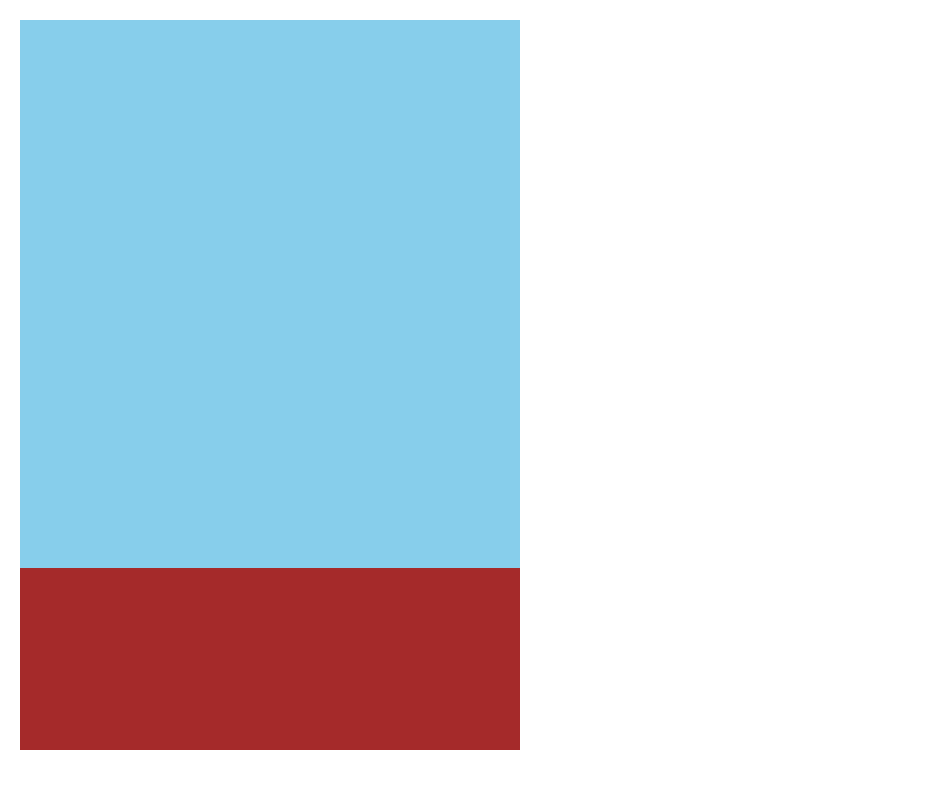
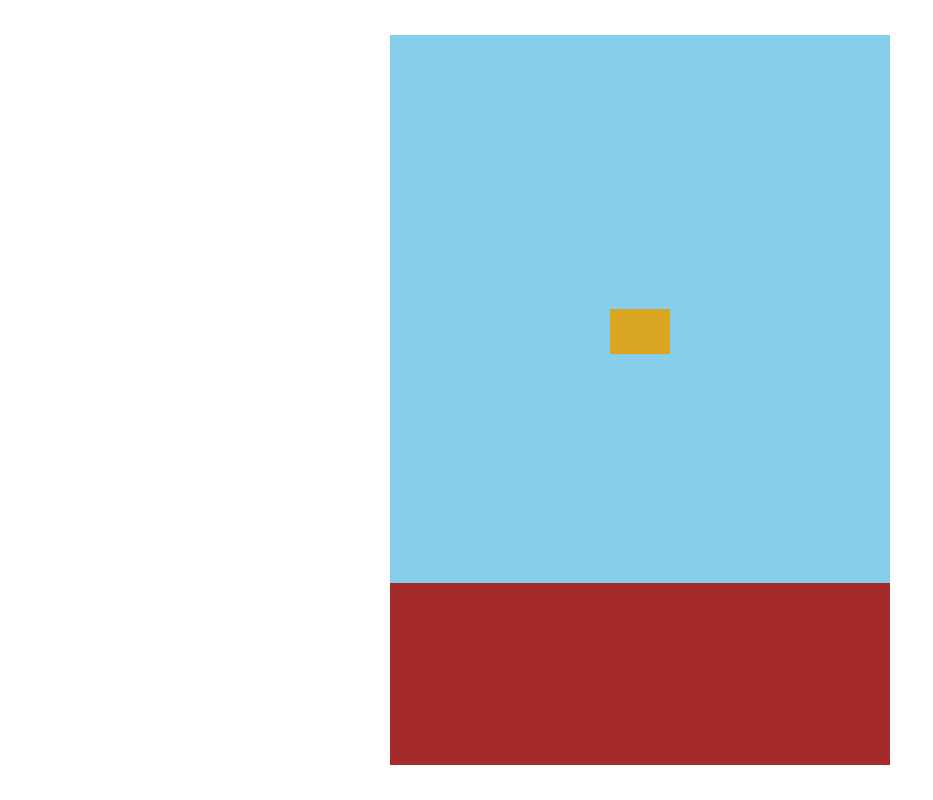
Before and after one commit to saeedtlb/Flappy-Bird, a plain HTML site: page src/index.html in a window 1280 px wide. Shown: the whole page, without its empty margins (0-933 px from the left). Drawn offline with Linux system fonts and the light colour scheme.

Commit message:
basic styles for bird

```diff
--- a/src/style.css
+++ b/src/style.css
@@ -2,6 +2,13 @@
     margin: 0;
     padding: 0;
     box-sizing: border-box;
+}
+
+body {
+    height: 100vh;
+    display: flex;
+    justify-content: center;
+    align-items: center;
 }
 
 .game_container {
@@ -25,3 +32,12 @@
     position: absolute;
     bottom: 0;
 }
+
+.bird {
+    background-color: goldenrod;
+    width: 60px;
+    height: 45px;
+    position: absolute;
+    left: 220px;
+    top: 50%;
+}
```
